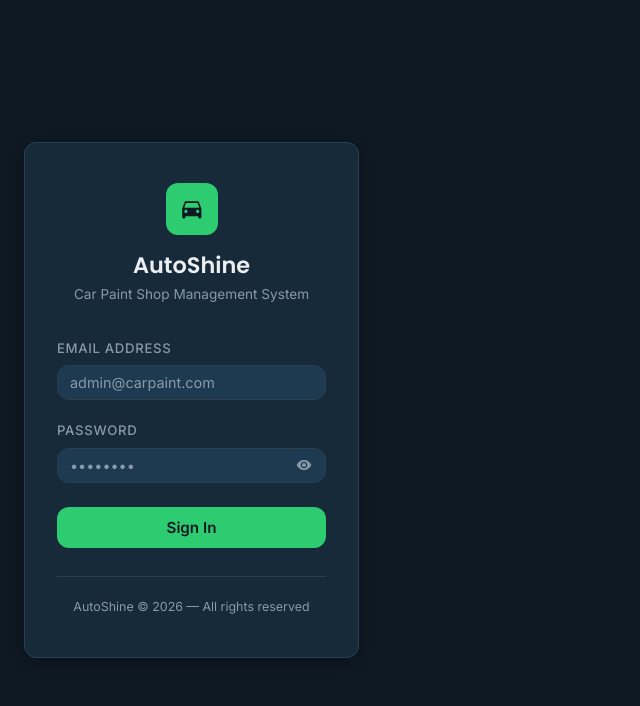
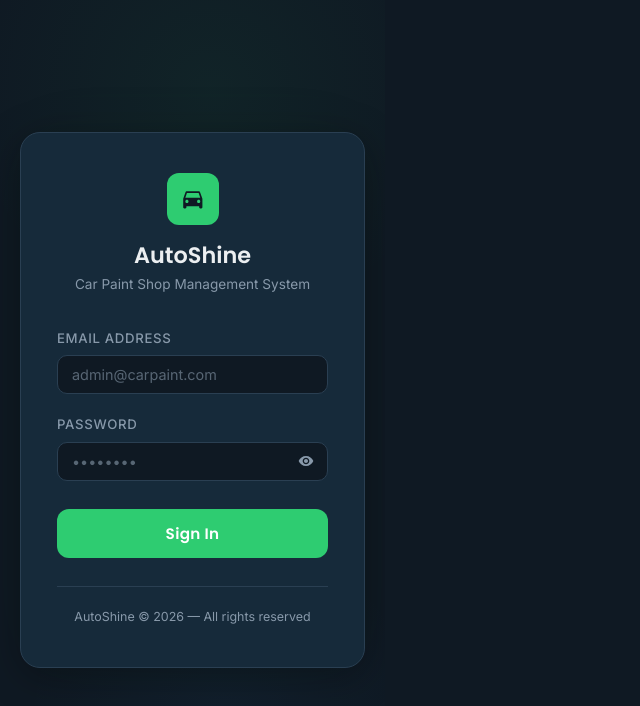
Before and after one commit to lktec-io/car-paint-system, a React (Vite) app: page /login in a window 1280 px wide. Shown: the top 706 px of the page, without its empty margins (0-640 px from the left). Built offline with nearby package versions, Linux system fonts and the light colour scheme; no server answers.

Commit message:
adding css---------

```diff
--- a/src/components/common/DataTable.jsx
+++ b/src/components/common/DataTable.jsx
@@ -1,5 +1,6 @@
 import { useState, useMemo } from 'react';
-import { MdSearch, MdArrowUpward, MdArrowDownward, MdInbox, MdChevronLeft, MdChevronRight } from 'react-icons/md';
+import { MdArrowUpward, MdArrowDownward, MdInbox, MdChevronLeft, MdChevronRight } from 'react-icons/md';
+import { FiSearch } from 'react-icons/fi';
 import '../../styles/DataTable.css';
 
 /**
@@ -92,13 +93,14 @@ export default function DataTable({
       {(searchable || toolbar) && (
         <div className="datatable-toolbar">
           {searchable && (
-            <div className="datatable-search">
-              <MdSearch />
+            <div className="search-input-wrapper">
+              <FiSearch className="search-icon" />
               <input
                 type="text"
                 placeholder={searchPlaceholder}
                 value={search}
                 onChange={(e) => handleSearch(e.target.value)}
+                className="search-input"
               />
             </div>
           )}
--- a/src/pages/auth/Login.jsx
+++ b/src/pages/auth/Login.jsx
@@ -89,6 +89,9 @@ export default function Login() {
                 id="email"
                 type="email"
                 autoComplete="email"
+                autoCapitalize="none"
+                autoCorrect="off"
+                spellCheck="false"
                 placeholder="admin@carpaint.com"
                 value={email}
                 onChange={(e) => { setEmail(e.target.value); setSubmitError(''); }}
@@ -111,6 +114,8 @@ export default function Login() {
                 id="password"
                 type={showPassword ? 'text' : 'password'}
                 autoComplete="current-password"
+                autoCapitalize="none"
+                autoCorrect="off"
                 placeholder="••••••••"
                 value={password}
                 onChange={(e) => { setPassword(e.target.value); setSubmitError(''); }}
--- a/src/pages/dashboard/Dashboard.jsx
+++ b/src/pages/dashboard/Dashboard.jsx
@@ -1,5 +1,6 @@
 import { useState, useEffect, useCallback, useMemo } from 'react';
-import { MdTrendingUp, MdAccountBalance, MdWork, MdWarning, MdReceipt, MdRefresh } from 'react-icons/md';
+import { MdTrendingUp, MdAccountBalance, MdWork, MdWarning, MdReceipt } from 'react-icons/md';
+import { FiRefreshCw, FiLoader } from 'react-icons/fi';
 import {
   AreaChart, Area, BarChart, Bar, PieChart, Pie, Cell,
   XAxis, YAxis, CartesianGrid, Tooltip, Legend, ResponsiveContainer,
@@ -81,8 +82,8 @@ export default function Dashboard() {
           <p>{today}</p>
         </div>
         <button className="refresh-btn" onClick={() => load(true)} disabled={refreshing}>
-          <MdRefresh className={refreshing ? 'spin' : ''} />
-          {refreshing ? 'Refreshing…' : 'Refresh'}
+          {refreshing ? <FiLoader className="spin" /> : <FiRefreshCw />}
+          {refreshing ? 'Refreshing...' : 'Refresh Data'}
         </button>
       </div>
 
--- a/src/styles/DataTable.css
+++ b/src/styles/DataTable.css
@@ -15,36 +15,38 @@
   flex-wrap: wrap;
 }
 
-.datatable-search {
-  display: flex;
-  align-items: center;
-  gap: 0.4rem;
-  background-color: var(--color-bg-tertiary);
-  border: 1px solid var(--color-border);
-  border-radius: var(--radius);
-  padding: 0.35rem 0.65rem;
-  flex: 1;
-  min-width: 180px;
-  max-width: 320px;
-}
-
-.datatable-search svg {
-  color: var(--color-text-secondary);
-  font-size: 1rem;
+.search-input-wrapper {
+  position: relative;
+  width: 280px;
+  max-width: 100%;
   flex-shrink: 0;
 }
 
-.datatable-search input {
-  background: none;
-  border: none;
-  outline: none;
-  padding: 0;
-  font-size: 0.875rem;
-  color: var(--color-text-primary);
-  width: 100%;
+.search-icon {
+  position: absolute;
+  left: 12px;
+  top: 50%;
+  transform: translateY(-50%);
+  color: var(--color-text-secondary);
+  font-size: 1rem;
+  pointer-events: none;
+  transition: color 0.25s ease;
+  z-index: 1;
 }
 
-.datatable-search input::placeholder { color: var(--color-text-secondary); }
+.search-input-wrapper:focus-within .search-icon {
+  color: var(--color-accent-green);
+}
+
+.search-input {
+  padding-left: 38px !important;
+  padding-top: 8px !important;
+  padding-bottom: 8px !important;
+}
+
+@media (max-width: 768px) {
+  .search-input-wrapper { width: 100%; }
+}
 
 .datatable-toolbar-actions {
   display: flex;
--- a/src/styles/Modal.css
+++ b/src/styles/Modal.css
@@ -1,3 +1,13 @@
+@keyframes modalOverlayIn {
+  from { opacity: 0; }
+  to   { opacity: 1; }
+}
+
+@keyframes modalContentIn {
+  from { opacity: 0; transform: scale(0.95) translateY(10px); }
+  to   { opacity: 1; transform: scale(1) translateY(0); }
+}
+
 .modal-backdrop {
   position: fixed;
   inset: 0;
@@ -7,10 +17,8 @@
   align-items: center;
   justify-content: center;
   padding: 1rem;
-  animation: fade-in 0.15s ease;
+  animation: modalOverlayIn 0.2s ease both;
 }
-
-@keyframes fade-in { from { opacity: 0; } to { opacity: 1; } }
 
 .modal {
   background-color: var(--color-bg-secondary);
@@ -21,10 +29,8 @@
   max-height: 90vh;
   display: flex;
   flex-direction: column;
-  animation: slide-up 0.2s ease;
+  animation: modalContentIn 0.3s cubic-bezier(0.22, 1, 0.36, 1) both;
 }
-
-@keyframes slide-up { from { transform: translateY(16px); opacity: 0; } to { transform: translateY(0); opacity: 1; } }
 
 .modal--sm { max-width: 420px; }
 .modal--md { max-width: 580px; }
--- a/src/styles/Sidebar.css
+++ b/src/styles/Sidebar.css
@@ -106,17 +106,20 @@
 }
 
 .nav-item:hover {
-  background-color: var(--color-bg-tertiary);
+  background: rgba(46, 204, 113, 0.08);
   color: var(--color-text-primary);
+  padding-left: calc(1rem + 4px);
 }
 
 .nav-item--active {
-  background-color: rgba(46, 204, 113, 0.12);
+  background: rgba(46, 204, 113, 0.12);
   color: var(--color-accent-green);
+  border-left: 3px solid var(--color-accent-green);
+  padding-left: calc(1rem - 3px);
 }
 
 .nav-item--active:hover {
-  background-color: rgba(46, 204, 113, 0.18);
+  background: rgba(46, 204, 113, 0.18);
 }
 
 .nav-item-icon {
--- a/src/styles/global.css
+++ b/src/styles/global.css
@@ -46,34 +46,70 @@ button {
   cursor: pointer;
   border: none;
   border-radius: var(--radius);
-  transition: var(--transition);
+  transition: all 0.2s cubic-bezier(0.4, 0, 0.2, 1);
+  position: relative;
+  overflow: hidden;
+}
+
+button:hover {
+  transform: translateY(-1.5px);
+  box-shadow: 0 4px 15px rgba(0, 0, 0, 0.15);
+}
+
+button:active {
+  transform: translateY(0) scale(0.97);
+  transition-duration: 0.1s;
 }
 
 button:disabled {
+  transform: none !important;
+  box-shadow: none !important;
   opacity: 0.5;
   cursor: not-allowed;
 }
 
-input, select, textarea {
+input[type="text"],
+input[type="search"],
+input[type="email"],
+input[type="password"],
+input[type="number"],
+input[type="tel"],
+input[type="url"],
+input[type="date"],
+select,
+textarea {
   font-family: var(--font-body);
   font-size: 0.9rem;
-  background-color: var(--color-bg-tertiary);
+  background: var(--color-bg-primary);
   color: var(--color-text-primary);
-  border: 1px solid var(--color-border);
-  border-radius: var(--radius);
-  padding: 0.5rem 0.75rem;
+  border: 1.5px solid var(--color-border);
+  border-radius: 10px;
+  padding: 10px 14px;
   outline: none;
   width: 100%;
-  transition: var(--transition);
+  box-sizing: border-box;
+  transition: all 0.25s cubic-bezier(0.4, 0, 0.2, 1);
 }
 
-input:focus, select:focus, textarea:focus {
-  border-color: var(--color-accent-blue);
-  box-shadow: 0 0 0 2px rgba(52, 152, 219, 0.2);
+input[type="text"]:focus,
+input[type="search"]:focus,
+input[type="email"]:focus,
+input[type="password"]:focus,
+input[type="number"]:focus,
+input[type="tel"]:focus,
+input[type="url"]:focus,
+input[type="date"]:focus,
+select:focus,
+textarea:focus {
+  border-color: var(--color-accent-green);
+  box-shadow: 0 0 0 3px rgba(46, 204, 113, 0.12), 0 2px 8px rgba(46, 204, 113, 0.08);
+  background: var(--color-bg-secondary);
 }
 
 input::placeholder, textarea::placeholder {
   color: var(--color-text-secondary);
+  opacity: 0.6;
+  font-weight: 400;
 }
 
 select option {
@@ -295,3 +331,47 @@ tbody tr:hover {
   .stat-cards,
   .dashboard-grid { grid-template-columns: repeat(2, 1fr); }
 }
+
+/* ── Card hover lift ─────────────────────────────────────────── */
+.stat-card:hover,
+.card:hover {
+  transform: translateY(-4px);
+  box-shadow: var(--shadow-hover, 0 12px 35px rgba(0, 0, 0, 0.25));
+}
+
+/* ── Table row left-border on hover ─────────────────────────── */
+table tbody tr {
+  transition: all 0.15s ease;
+}
+
+table tbody tr:hover {
+  background: var(--color-bg-tertiary) !important;
+  box-shadow: inset 3px 0 0 var(--color-accent-green);
+}
+
+/* ── Dropdown animation ──────────────────────────────────────── */
+@keyframes dropdownIn {
+  from { opacity: 0; transform: scaleY(0.95) translateY(-4px); }
+  to   { opacity: 1; transform: scaleY(1) translateY(0); }
+}
+
+.notif-dropdown,
+.user-dropdown {
+  animation: dropdownIn 0.2s cubic-bezier(0.22, 1, 0.36, 1) both;
+  transform-origin: top center;
+}
+
+/* ── Smooth theme transition (body-level) ────────────────────── */
+body * {
+  transition: background-color 0.35s ease, color 0.35s ease, border-color 0.35s ease, box-shadow 0.35s ease;
+}
+
+canvas,
+img,
+svg,
+.recharts-surface,
+[class*="chart"],
+.spin,
+.skeleton {
+  transition: none !important;
+}
--- a/src/styles/login.css
+++ b/src/styles/login.css
@@ -3,18 +3,53 @@
   display: flex;
   align-items: center;
   justify-content: center;
-  background-color: var(--color-bg-primary);
-  padding: 1.5rem;
+  background: var(--color-bg-primary);
+  padding: 20px;
+  box-sizing: border-box;
+  position: relative;
+  overflow: hidden;
+}
+
+.login-page::before {
+  content: '';
+  position: absolute;
+  top: -20%;
+  left: -10%;
+  width: 500px;
+  height: 500px;
+  background: radial-gradient(circle, rgba(46,204,113,0.06) 0%, transparent 70%);
+  border-radius: 50%;
+  pointer-events: none;
+}
+
+.login-page::after {
+  content: '';
+  position: absolute;
+  bottom: -15%;
+  right: -10%;
+  width: 400px;
+  height: 400px;
+  background: radial-gradient(circle, rgba(52,152,219,0.05) 0%, transparent 70%);
+  border-radius: 50%;
+  pointer-events: none;
+}
+
+@keyframes loginCardEntry {
+  from { opacity: 0; transform: translateY(24px) scale(0.97); }
+  to   { opacity: 1; transform: translateY(0) scale(1); }
 }
 
 .login-card {
-  background-color: var(--color-bg-secondary);
+  background: var(--color-bg-secondary);
   border: 1px solid var(--color-border);
-  border-radius: var(--radius);
-  box-shadow: var(--shadow-card);
-  padding: 2.5rem 2rem;
+  border-radius: 20px;
+  box-shadow: 0 8px 40px rgba(0,0,0,0.3), 0 0 80px rgba(46,204,113,0.03);
+  padding: 40px 36px;
   width: 100%;
   max-width: 420px;
+  position: relative;
+  z-index: 1;
+  animation: loginCardEntry 0.5s cubic-bezier(0.22,1,0.36,1) both;
 }
 
 .login-brand {
@@ -127,29 +162,39 @@
 
 .login-submit {
   width: 100%;
-  padding: 0.7rem 1rem;
+  padding: 13px 24px;
   font-size: 0.95rem;
   font-weight: 600;
-  background-color: var(--color-accent-green);
-  color: #0F1923;
+  font-family: var(--font-heading);
+  background: var(--color-accent-green);
+  color: #FFFFFF;
   border: none;
-  border-radius: var(--radius);
+  border-radius: 12px;
   cursor: pointer;
-  transition: var(--transition);
+  letter-spacing: 0.3px;
+  transition: all 0.25s cubic-bezier(0.4,0,0.2,1);
   display: flex;
   align-items: center;
   justify-content: center;
   gap: 0.5rem;
-  margin-top: 0.25rem;
+  margin-top: 8px;
 }
 
 .login-submit:hover:not(:disabled) {
-  background-color: #27ae60;
+  background: #27AE60;
+  transform: translateY(-2px);
+  box-shadow: 0 8px 25px rgba(46,204,113,0.3);
+}
+
+.login-submit:active:not(:disabled) {
+  transform: translateY(0) scale(0.98);
+  box-shadow: 0 2px 8px rgba(46,204,113,0.2);
 }
 
 .login-submit:disabled {
   opacity: 0.55;
   cursor: not-allowed;
+  transform: none;
 }
 
 .login-spinner {
@@ -173,3 +218,10 @@
   border-top: 1px solid var(--color-border);
   padding-top: 1.25rem;
 }
+
+@media (max-width: 480px) {
+  .login-card {
+    padding: 28px 22px;
+    border-radius: 16px;
+  }
+}
```
Also changed, not shown: src/styles/Dashboard.css (+119 -27 lines), src/styles/StatCard.css (+33 -4 lines).
